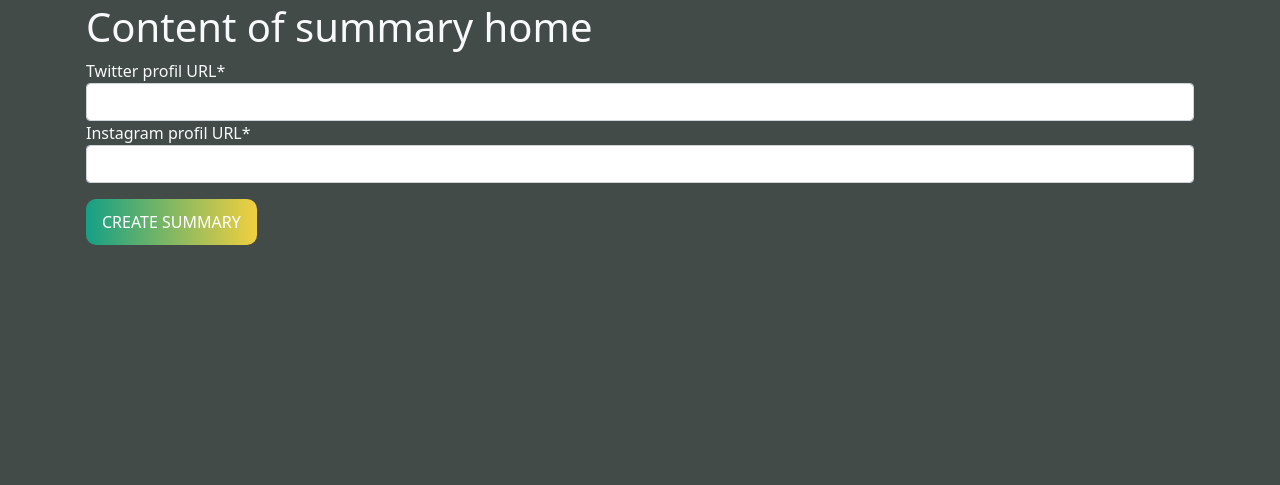
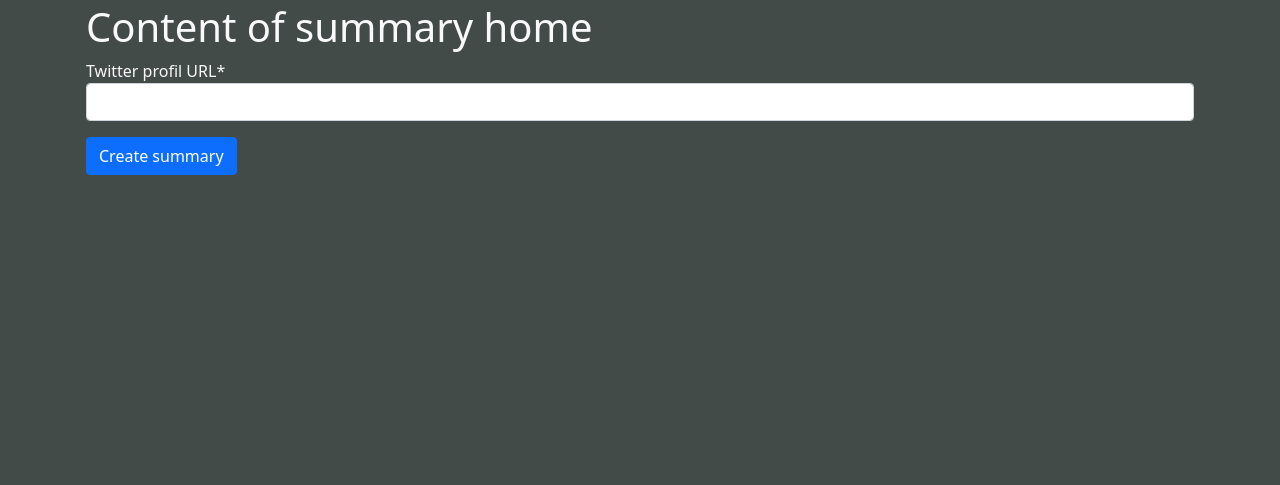
Before and after one commit to TomiiPomii/Social-Media-Summary, a Django app: page / in a window 1280 px wide. Shown: the part 87-572 px from the top of the page. Run offline with Django 3.2, Linux system fonts and the light colour scheme; parts of the project's set-up code (start-up, migrations or seed data) failed here and were passed over; some libraries are stand-ins or nearby versions.

Commit message:
updated style

```diff
--- a/django_data/static/css/base.css
+++ b/django_data/static/css/base.css
@@ -11,35 +11,6 @@ body {
   max-height: 100%;
 }
 
-
-.custom-card {
-  background-color: #fee140;
-  background-image: linear-gradient(90deg, #fee140 0%, #fa709a 100%);
-}
-
-.btn-grad {
-  background-image: linear-gradient(
-    to right,
-    #16a085 0%,
-    #f4d03f 51%,
-    #16a085 100%
-  );
-  padding: 10px 15px;
-  text-align: center;
-  text-transform: uppercase;
-  transition: 0.5s;
-  background-size: 200% auto;
-  color: white;
-  border-radius: 10px;
-  display: block;
-}
-
-.btn-grad:hover {
-  background-position: right center; /* change the direction of the change here */
-  color: #fff;
-  text-decoration: none;
-}
-
 footer {
   width: 100%;
 }
--- a/django_data/summary/forms.py
+++ b/django_data/summary/forms.py
@@ -3,4 +3,3 @@ from django import forms
 
 class UrlForm(forms.Form):
     twitter_url = forms.URLField(label='Twitter profil URL', max_length=1000)
-    instagram_url = forms.URLField(label='Instagram profil URL', max_length=1000)
--- a/django_data/summary/templates/summary/home.html
+++ b/django_data/summary/templates/summary/home.html
@@ -7,7 +7,7 @@
     <form action="{% url 'home' %}"  method="post">
         {% csrf_token %}
         {{ form|crispy }}
-        <button type="submit" class="btn btn-grad mt-3">Create summary</button>
+        <button type="submit" class="btn btn-primary mt-3">Create summary</button>
     </form>
 </div>
 {% endblock content %}
--- a/django_data/summary/templates/summary/result.html
+++ b/django_data/summary/templates/summary/result.html
@@ -11,7 +11,7 @@
             <p>Name: {{user.user_name}}</p>
             <p>Url: {{user.url}}</p>
             <p>Id: {{user.user_id}}</p>
-            <a href="#" class="btn btn-grad">Go to the profile</a>
+            <a href="#" class="btn btn-primary">Go to the profile</a>
           </div>
         </div>
       </div>
--- a/django_data/summary/views.py
+++ b/django_data/summary/views.py
@@ -6,19 +6,17 @@ from .forms import UrlForm
 
 class HomePageView(View):
     form_class = UrlForm
-    template_name = 'summary/home.html'
+    template_name = "summary/home.html"
 
     def get(self, request, *args, **kwargs):
         form = self.form_class()
-        return render(request, self.template_name, {'form': form})
+        return render(request, self.template_name, {"form": form})
 
     def post(self, request, *args, **kwargs):
         form = self.form_class(request.POST)
         if form.is_valid():
-            # <process form cleaned data>
-            urls = {"twitter": form["twitter_url"].value(
-            ), "instagram": form["instagram_url"].value()}
+            urls = {"twitter": form["twitter_url"].value()}
             data = getAllData(urls)
-            return render(request, 'summary/result.html', {'data': data})
+            return render(request, "summary/result.html", {"data": data})
 
-        return render(request, self.template_name, {'form': form})
+        return render(request, self.template_name, {"form": form})
```
